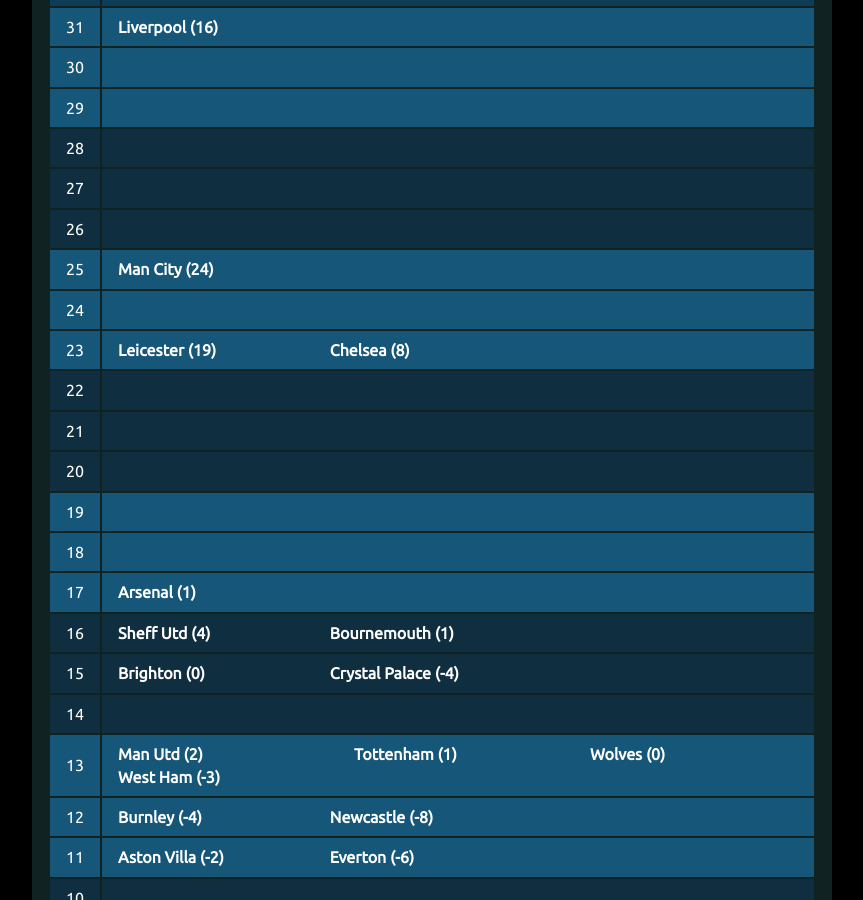
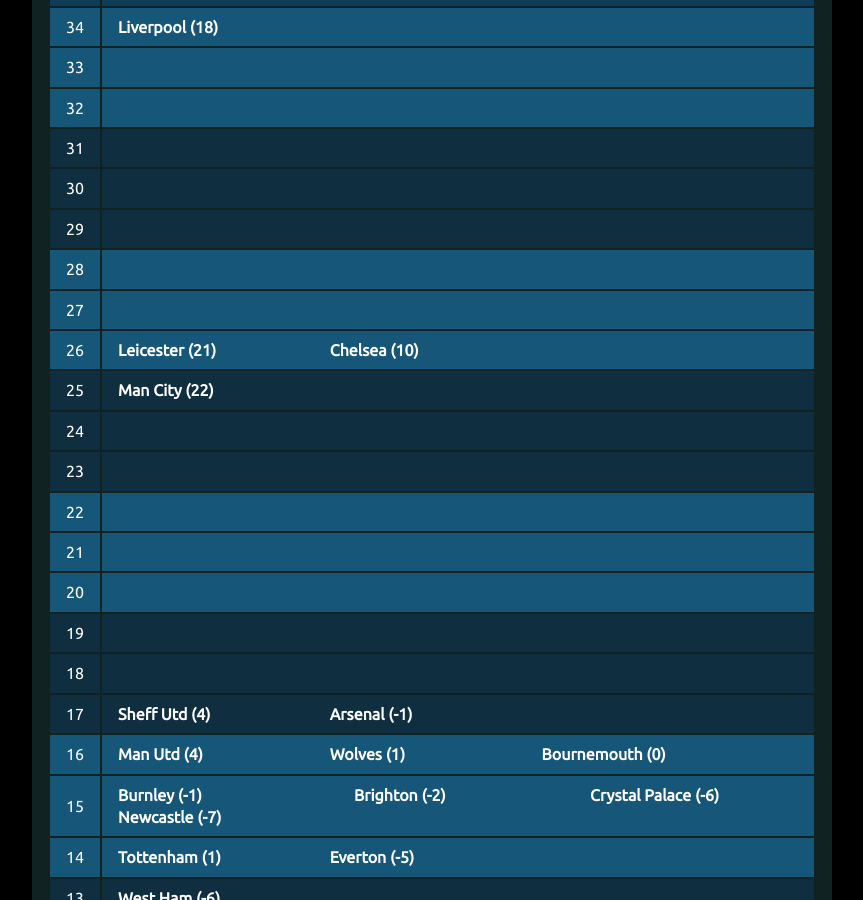
Before and after one commit to muru/muru.github.io, a Jekyll site: the page built from resources.md, in a window 1280 px wide and 900 px high, scrolled down 1835 px. Shown: the whole window, without its empty margins (208-1071 px from the left). Built offline with Jekyll 4.4.1, drawn with Linux system fonts in a browser that asks for light colours; some of the changed text lies outside the part shown.

Commit message:
updated cann-table: Mon 11 Nov 10:01:16 UTC 2019

```diff
--- a/cann-table.html
+++ b/cann-table.html
@@ -1,159 +1,164 @@
 <table id="cann-table">
 <thead> <th> Pts </th> <th> Clubs (GD) </th> </thead>
 	<tr class="cann-row-1">
-		<td class="cann-point"> 31 </td>
+		<td class="cann-point"> 34 </td>
 		<td class="cann-clubs">
-			<span class="club-name"> Liverpool (16) </span>
+			<span class="club-name"> Liverpool (18) </span>
 		</td>
  	</tr>
 	<tr class="cann-row-1">
+		<td class="cann-point"> 33 </td>
+		<td class="cann-clubs">
+		</td>
+ 	</tr>
+	<tr class="cann-row-1">
+		<td class="cann-point"> 32 </td>
+		<td class="cann-clubs">
+		</td>
+ 	</tr>
+	<tr class="cann-row-2">
+		<td class="cann-point"> 31 </td>
+		<td class="cann-clubs">
+		</td>
+ 	</tr>
+	<tr class="cann-row-2">
 		<td class="cann-point"> 30 </td>
 		<td class="cann-clubs">
 		</td>
  	</tr>
-	<tr class="cann-row-1">
+	<tr class="cann-row-2">
 		<td class="cann-point"> 29 </td>
 		<td class="cann-clubs">
 		</td>
  	</tr>
-	<tr class="cann-row-2">
+	<tr class="cann-row-1">
 		<td class="cann-point"> 28 </td>
 		<td class="cann-clubs">
 		</td>
  	</tr>
-	<tr class="cann-row-2">
+	<tr class="cann-row-1">
 		<td class="cann-point"> 27 </td>
 		<td class="cann-clubs">
 		</td>
  	</tr>
+	<tr class="cann-row-1">
+		<td class="cann-point"> 26 </td>
+		<td class="cann-clubs">
+			<span class="club-name"> Leicester (21) </span>
+			<span class="club-name"> Chelsea (10) </span>
+		</td>
+ 	</tr>
 	<tr class="cann-row-2">
-		<td class="cann-point"> 26 </td>
+		<td class="cann-point"> 25 </td>
+		<td class="cann-clubs">
+			<span class="club-name"> Man City (22) </span>
+		</td>
+ 	</tr>
+	<tr class="cann-row-2">
+		<td class="cann-point"> 24 </td>
+		<td class="cann-clubs">
+		</td>
+ 	</tr>
+	<tr class="cann-row-2">
+		<td class="cann-point"> 23 </td>
 		<td class="cann-clubs">
 		</td>
  	</tr>
 	<tr class="cann-row-1">
-		<td class="cann-point"> 25 </td>
-		<td class="cann-clubs">
-			<span class="club-name"> Man City (24) </span>
-		</td>
- 	</tr>
-	<tr class="cann-row-1">
-		<td class="cann-point"> 24 </td>
+		<td class="cann-point"> 22 </td>
 		<td class="cann-clubs">
 		</td>
  	</tr>
 	<tr class="cann-row-1">
-		<td class="cann-point"> 23 </td>
+		<td class="cann-point"> 21 </td>
 		<td class="cann-clubs">
-			<span class="club-name"> Leicester (19) </span>
-			<span class="club-name"> Chelsea (8) </span>
 		</td>
  	</tr>
-	<tr class="cann-row-2">
-		<td class="cann-point"> 22 </td>
+	<tr class="cann-row-1">
+		<td class="cann-point"> 20 </td>
 		<td class="cann-clubs">
 		</td>
  	</tr>
 	<tr class="cann-row-2">
-		<td class="cann-point"> 21 </td>
+		<td class="cann-point"> 19 </td>
 		<td class="cann-clubs">
 		</td>
  	</tr>
 	<tr class="cann-row-2">
-		<td class="cann-point"> 20 </td>
+		<td class="cann-point"> 18 </td>
+		<td class="cann-clubs">
+		</td>
+ 	</tr>
+	<tr class="cann-row-2">
+		<td class="cann-point"> 17 </td>
+		<td class="cann-clubs">
+			<span class="club-name"> Sheff Utd (4) </span>
+			<span class="club-name"> Arsenal (-1) </span>
+		</td>
+ 	</tr>
+	<tr class="cann-row-1">
+		<td class="cann-point"> 16 </td>
+		<td class="cann-clubs">
+			<span class="club-name"> Man Utd (4) </span>
+			<span class="club-name"> Wolves (1) </span>
+			<span class="club-name"> Bournemouth (0) </span>
+		</td>
+ 	</tr>
+	<tr class="cann-row-1">
+		<td class="cann-point"> 15 </td>
+		<td class="cann-clubs">
+			<span class="club-name"> Burnley (-1) </span>
+			<span class="club-name"> Brighton (-2) </span>
+			<span class="club-name"> Crystal Palace (-6) </span>
+			<span class="club-name"> Newcastle (-7) </span>
+		</td>
+ 	</tr>
+	<tr class="cann-row-1">
+		<td class="cann-point"> 14 </td>
+		<td class="cann-clubs">
+			<span class="club-name"> Tottenham (1) </span>
+			<span class="club-name"> Everton (-5) </span>
+		</td>
+ 	</tr>
+	<tr class="cann-row-2">
+		<td class="cann-point"> 13 </td>
+		<td class="cann-clubs">
+			<span class="club-name"> West Ham (-6) </span>
+		</td>
+ 	</tr>
+	<tr class="cann-row-2">
+		<td class="cann-point"> 12 </td>
+		<td class="cann-clubs">
+		</td>
+ 	</tr>
+	<tr class="cann-row-2">
+		<td class="cann-point"> 11 </td>
+		<td class="cann-clubs">
+			<span class="club-name"> Aston Villa (-3) </span>
+		</td>
+ 	</tr>
+	<tr class="cann-row-1">
+		<td class="cann-point"> 10 </td>
 		<td class="cann-clubs">
 		</td>
  	</tr>
 	<tr class="cann-row-1">
-		<td class="cann-point"> 19 </td>
+		<td class="cann-point"> 9 </td>
 		<td class="cann-clubs">
 		</td>
  	</tr>
 	<tr class="cann-row-1">
-		<td class="cann-point"> 18 </td>
+		<td class="cann-point"> 8 </td>
 		<td class="cann-clubs">
-		</td>
- 	</tr>
-	<tr class="cann-row-1">
-		<td class="cann-point"> 17 </td>
-		<td class="cann-clubs">
-			<span class="club-name"> Arsenal (1) </span>
+			<span class="club-name"> Watford (-15) </span>
+			<span class="club-name"> Southampton (-18) </span>
 		</td>
  	</tr>
 	<tr class="cann-row-2">
-		<td class="cann-point"> 16 </td>
-		<td class="cann-clubs">
-			<span class="club-name"> Sheff Utd (4) </span>
-			<span class="club-name"> Bournemouth (1) </span>
-		</td>
- 	</tr>
-	<tr class="cann-row-2">
-		<td class="cann-point"> 15 </td>
-		<td class="cann-clubs">
-			<span class="club-name"> Brighton (0) </span>
-			<span class="club-name"> Crystal Palace (-4) </span>
-		</td>
- 	</tr>
-	<tr class="cann-row-2">
-		<td class="cann-point"> 14 </td>
-		<td class="cann-clubs">
-		</td>
- 	</tr>
-	<tr class="cann-row-1">
-		<td class="cann-point"> 13 </td>
-		<td class="cann-clubs">
-			<span class="club-name"> Man Utd (2) </span>
-			<span class="club-name"> Tottenham (1) </span>
-			<span class="club-name"> Wolves (0) </span>
-			<span class="club-name"> West Ham (-3) </span>
-		</td>
- 	</tr>
-	<tr class="cann-row-1">
-		<td class="cann-point"> 12 </td>
-		<td class="cann-clubs">
-			<span class="club-name"> Burnley (-4) </span>
-			<span class="club-name"> Newcastle (-8) </span>
-		</td>
- 	</tr>
-	<tr class="cann-row-1">
-		<td class="cann-point"> 11 </td>
-		<td class="cann-clubs">
-			<span class="club-name"> Aston Villa (-2) </span>
-			<span class="club-name"> Everton (-6) </span>
-		</td>
- 	</tr>
-	<tr class="cann-row-2">
-		<td class="cann-point"> 10 </td>
-		<td class="cann-clubs">
-		</td>
- 	</tr>
-	<tr class="cann-row-2">
-		<td class="cann-point"> 9 </td>
-		<td class="cann-clubs">
-		</td>
- 	</tr>
-	<tr class="cann-row-2">
-		<td class="cann-point"> 8 </td>
-		<td class="cann-clubs">
-			<span class="club-name"> Southampton (-17) </span>
-		</td>
- 	</tr>
-	<tr class="cann-row-1">
 		<td class="cann-point"> 7 </td>
 		<td class="cann-clubs">
-			<span class="club-name"> Norwich (-15) </span>
-		</td>
- 	</tr>
-	<tr class="cann-row-1">
-		<td class="cann-point"> 6 </td>
-		<td class="cann-clubs">
-		</td>
- 	</tr>
-	<tr class="cann-row-1">
-		<td class="cann-point"> 5 </td>
-		<td class="cann-clubs">
-			<span class="club-name"> Watford (-17) </span>
+			<span class="club-name"> Norwich (-17) </span>
 		</td>
  	</tr>
 </table>
-<span id="cann-gen-note"> Generated on  Wednesday, 06 November 2019 at 12:46 UTC. </span>
+<span id="cann-gen-note"> Generated on  Monday, 11 November 2019 at 10:01 UTC. </span>
```
